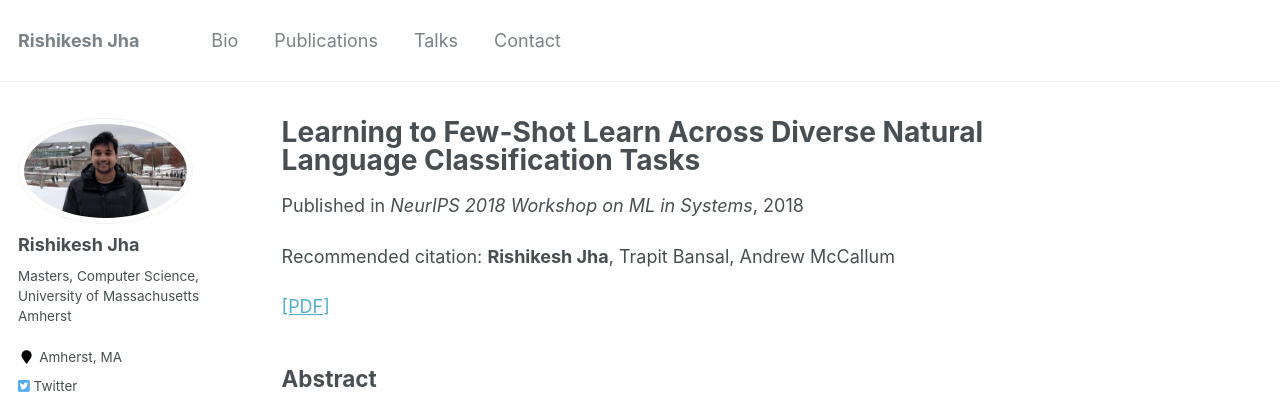
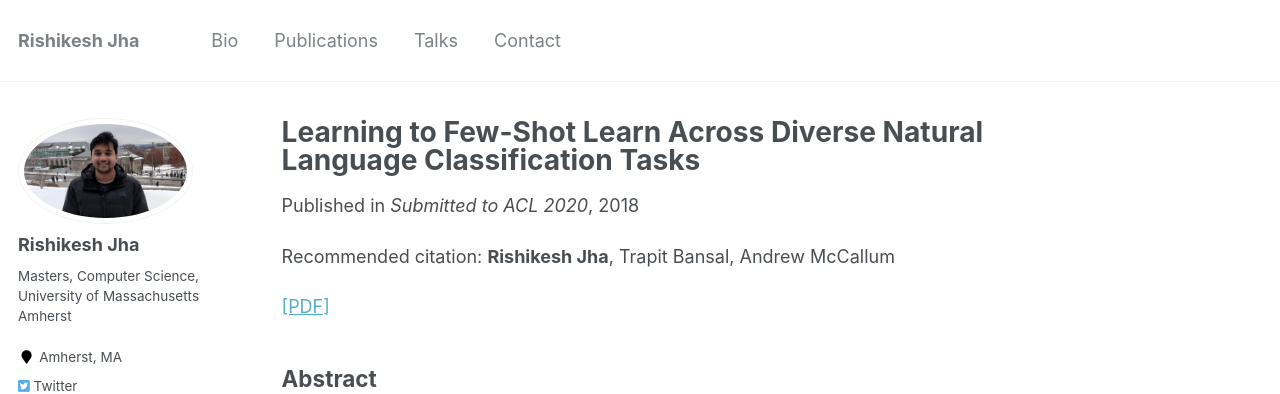
Before and after one commit to tantrik16/tantrik16.github.io, a Jekyll site: the page built from _publications/2019-11-12.md, in a window 1280 px wide and 1343 px high. Shown: the top 394 px of the window. Built offline with Jekyll 4.4.1, drawn with Linux system fonts in a browser that asks for light colours.

Commit message:
correct venue

```diff
--- a/_publications/2019-11-12.md
+++ b/_publications/2019-11-12.md
@@ -3,7 +3,7 @@ title: "Learning to Few-Shot Learn Across Diverse Natural Language Classificatio
 collection: publications
 permalink: /publications/fewshot
 date: 2018-10-03
-venue: 'NeurIPS 2018 Workshop on ML in Systems'
+venue: 'Submitted to ACL 2020'
 citation: <b>Rishikesh Jha</b>, Trapit Bansal, Andrew McCallum
 ---
 [[PDF]](https://arxiv.org/pdf/1911.03863.pdf)
```
Also changed, not shown: 1 other file.
